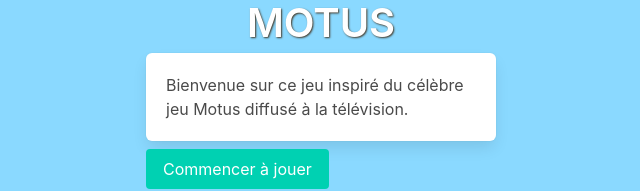
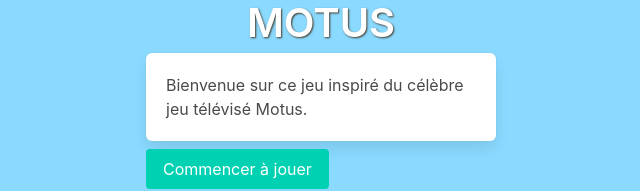
Before and after one commit to purpleweb/motus-app, a React (Create React App) app: page / in a window 1280 px wide. Shown: the top 191 px of the page, without its empty margins (319-959 px from the left). Built offline with nearby package versions, Linux system fonts and the light colour scheme.

Commit message:
wording landing

```diff
--- a/src/App.js
+++ b/src/App.js
@@ -62,7 +62,7 @@
       <div className="App">
         <div className="container">
           <h1 className="title"> MOTUS </h1>
-          <div className="box"> Bienvenue sur ce jeu inspiré du célèbre jeu Motus diffusé à la télévision.  </div>
+          <div className="box"> Bienvenue sur ce jeu inspiré du célèbre jeu télévisé Motus.  </div>
           <button className="button is-primary" onClick={handleStart} data-testid="start">Commencer à jouer</button>
         </div>
       </div>
```
